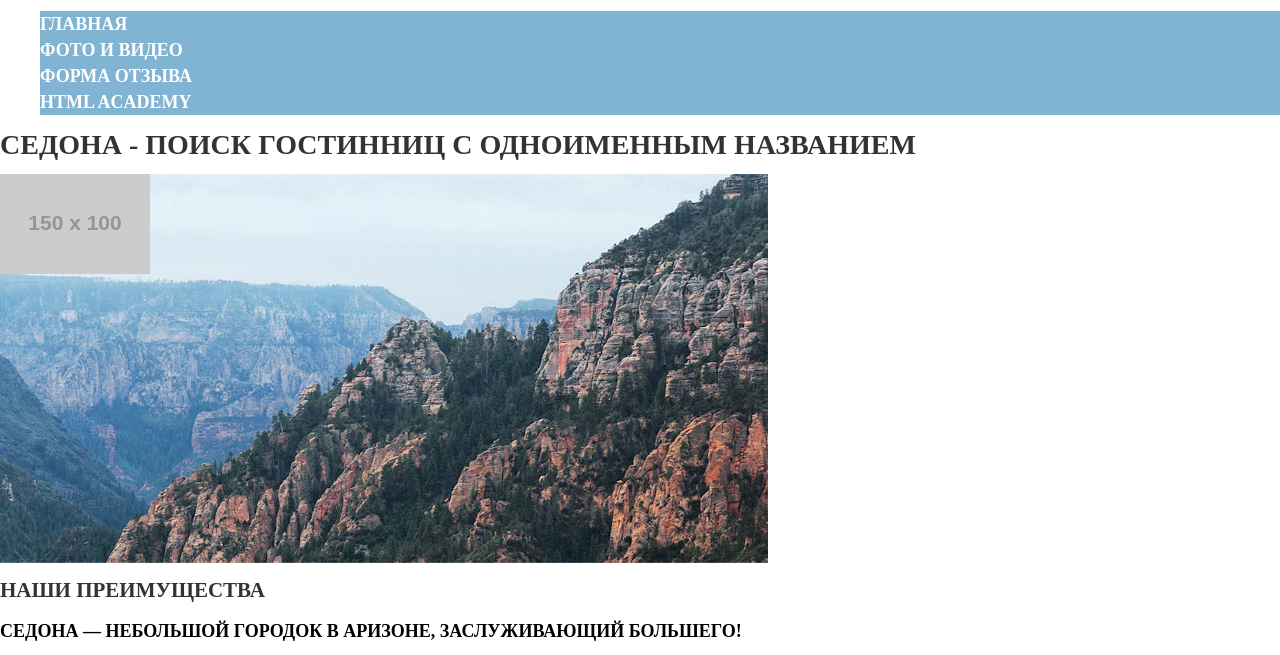
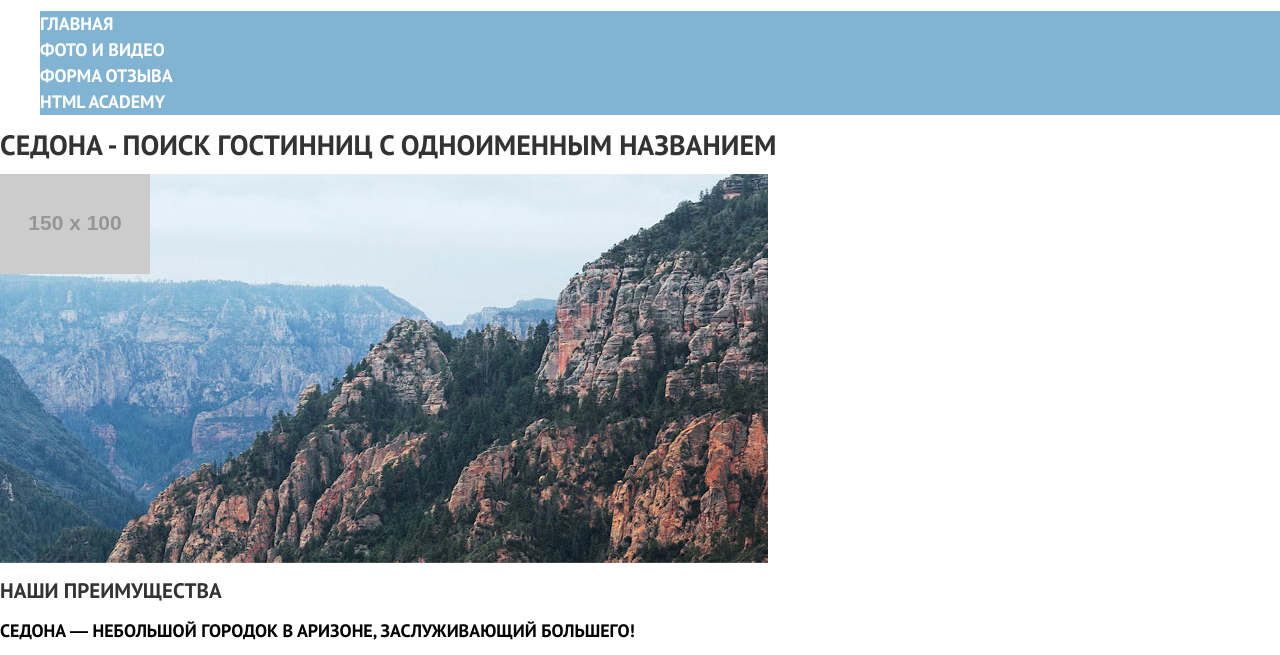
Before and after one commit to Aleksandrskl/911577-sedona-16.github.io, a website: page source/index.html in a window 1280 px wide. Shown: the part 131-786 px from the top of the page. Drawn offline with nearby package versions, Linux system fonts and the light colour scheme; files that its build step writes are made by us from their sources; placeholder pictures from the web are drawn by us.

Commit message:
исправил недороботку о подключении шрифта

```diff
--- a/source/sass/fonts.scss
+++ b/source/sass/fonts.scss
@@ -8,8 +8,8 @@
 
 @font-face {
   font-family: "PT Sans";
-  src: url("../fonts/ptsansbold.woff2") format("boldwoff2"),
-    url("../fonts/ptsansbold.woff") format("boldwoff");
+  src: url("../fonts/ptsansbold.woff2") format("woff2"),
+    url("../fonts/ptsansbold.woff") format("woff");
   font-weight: 700;
   font-style: normal;
 }
--- a/source/sass/global.scss
+++ b/source/sass/global.scss
@@ -1,6 +1,7 @@
 body {
   font-size: 14px;
   line-height: 21px;
+  font-family: "PT Sans", Arial, sans-serif;
   color: #333333;
   text-transform: uppercase;
 }
--- a/source/sass/style.scss
+++ b/source/sass/style.scss
@@ -1,5 +1,6 @@
 @import "normalize.scss";
 @import "global.scss";
+@import "fonts.scss";
 @import "mixin.scss";
 @import "variables.scss";
 @import "blocks/social.scss";
```
